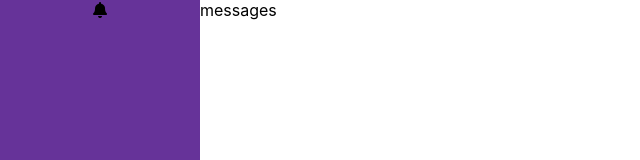
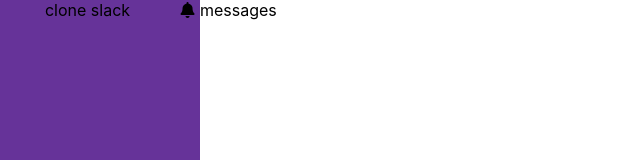
Before and after one commit to YasirHasn9/real-time-chat, a React (Create React App) app: page / in a window 1280 px wide. Shown: the top 160 px of the page, without its empty margins (0-640 px from the left). Built offline with nearby package versions, Linux system fonts and the light colour scheme.

Commit message:
create header

```diff
--- a/src/components/sidebar/Sidebar.styled.ts
+++ b/src/components/sidebar/Sidebar.styled.ts
@@ -6,3 +6,9 @@ export const Sidebar = styled.div`
     width: 200px;
     background:rebeccapurple;
 `;
+
+
+export const Header = styled.header`
+    display:grid;
+    grid-template-columns: 1fr 25px;
+`
--- a/src/components/sidebar/Sidebar.tsx
+++ b/src/components/sidebar/Sidebar.tsx
@@ -1,12 +1,13 @@
 
-import {Sidebar} from "./Sidebar.styled"
+import {Sidebar, Header} from "./Sidebar.styled"
 
 export function SidebarContainer(){
     return (
         <Sidebar>
-            <div>
-                <i className="fas fa-bell"></i>
-            </div>
+            <Header>
+                <div>clone slack</div>
+               <div> <i className="fas fa-bell"></i></div>
+            </Header>
         </Sidebar>
     )
 }
```
